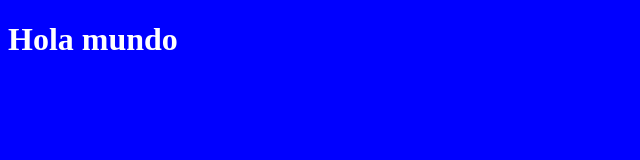
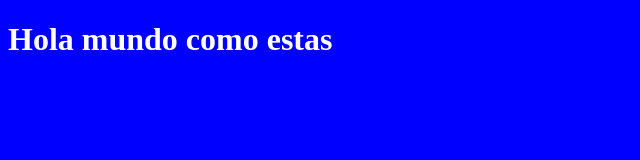
Before and after one commit to juanncarlos/CursoGit, a plain HTML site: page index.html in a window 1280 px wide. Shown: the whole page, without its empty margins (0-640 px from the left). Drawn offline with Linux system fonts and the light colour scheme.

Commit message:
ultima actualizacion

```diff
--- a/index.html
+++ b/index.html
@@ -9,7 +9,7 @@
 </head>
 
 <body>
-    <h1>Hola mundo</h1>
+    <h1>Hola mundo como estas</h1>
 </body>
 
 </html>
```
